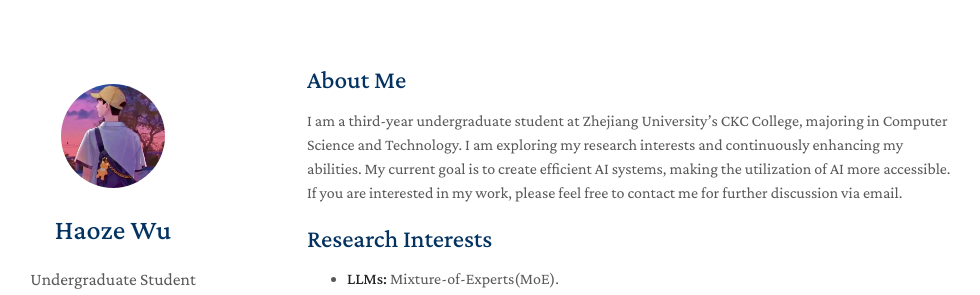
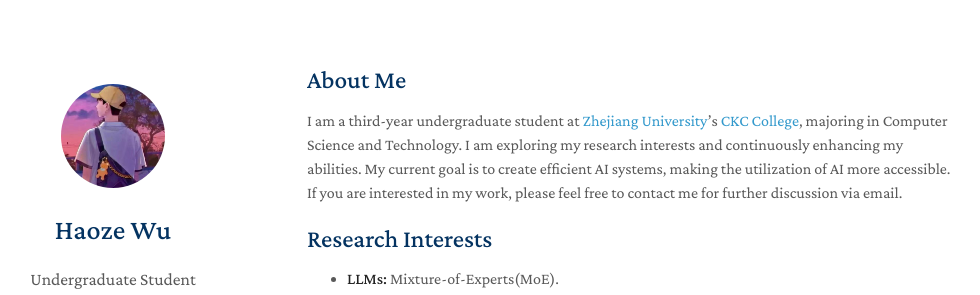
Before and after one commit to WaitHZ/WaitHZ.github.io, a Jekyll site: the page built from index.md, in a window 1280 px wide. Shown: the top 295 px of the page, without its empty margins (163-1143 px from the left). Built offline with Jekyll 4.4.1, drawn with Linux system fonts in a browser that asks for light colours; nearby versions of some CDN libraries; a style sheet for code colours, icons or effects is not loaded; our own code applies the rules of GitHub Pages for plain Markdown files; part of the change alters nothing that is shown.

```diff
--- a/index.md
+++ b/index.md
@@ -4,7 +4,7 @@ layout: homepage
 
 ## About Me
 
-I am a third-year undergraduate student at Zhejiang University's CKC College, majoring in Computer Science and Technology. I am exploring my research interests and continuously enhancing my abilities. My current goal is to create efficient AI systems, making the utilization of AI more accessible. If you are interested in my work, please feel free to contact me for further discussion via email.
+I am a third-year undergraduate student at [Zhejiang University](https://www.zju.edu.cn/english/)'s [CKC College](http://ckc.zju.edu.cn/ckcen/), majoring in Computer Science and Technology. I am exploring my research interests and continuously enhancing my abilities. My current goal is to create efficient AI systems, making the utilization of AI more accessible. If you are interested in my work, please feel free to contact me for further discussion via email.
 
 ## Research Interests
 
```
